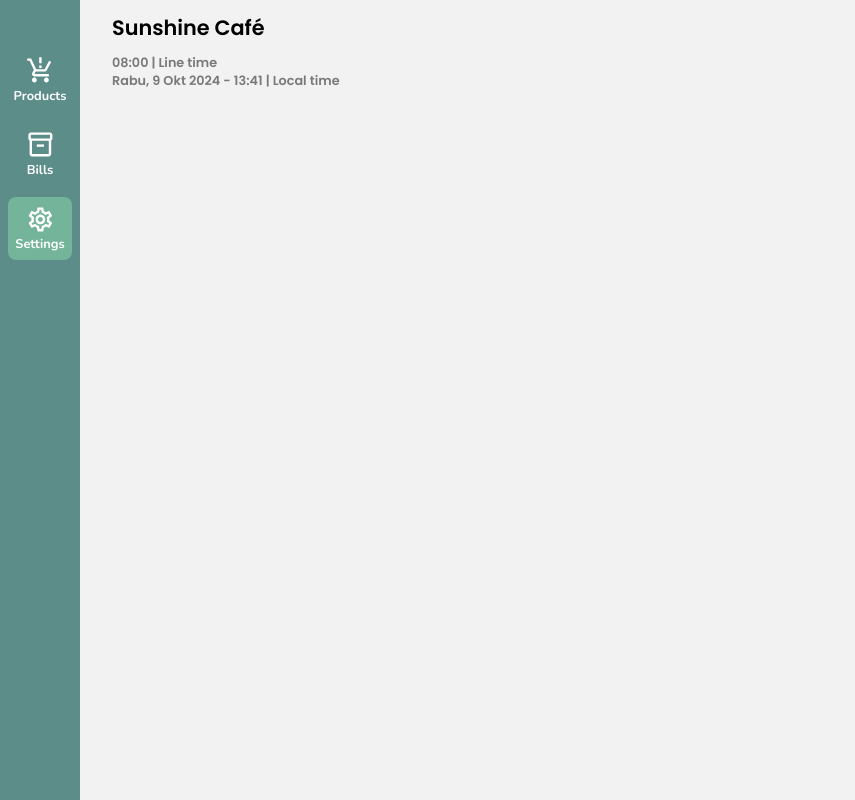
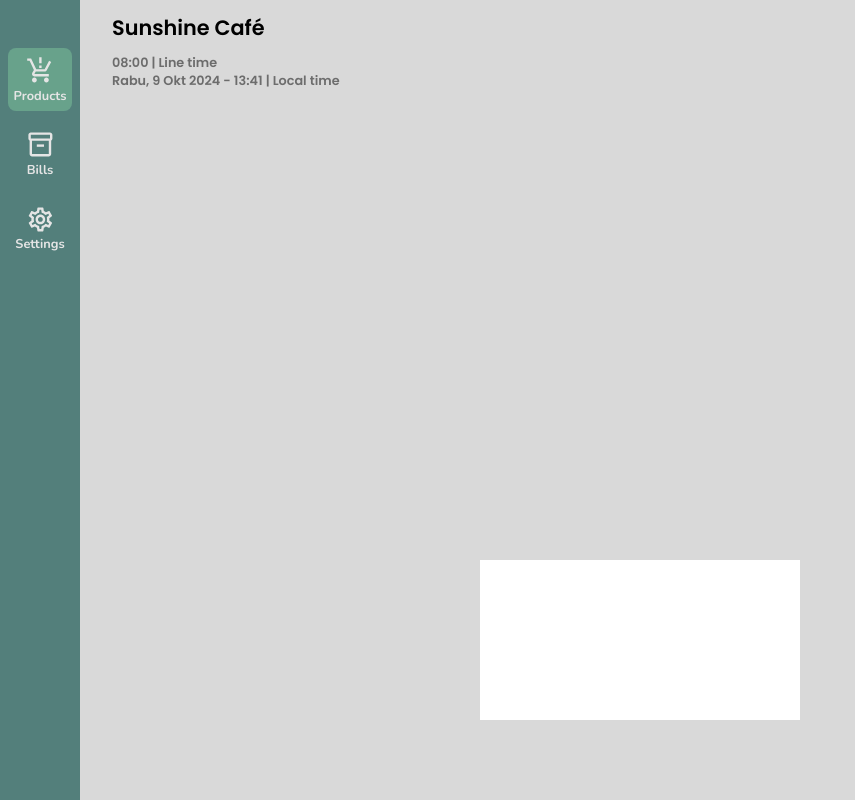
Before and after one commit to ferii007/poinket, a React (Create React App) app: page / in a window 1280 px wide. Both pictures are taken after a click on the item "Settings". Shown: the whole page, without its empty margins (0-855 px from the left). Built offline with nearby package versions, Linux system fonts and the light colour scheme.

Commit message:
prepare settings modal and add framer motion package

```diff
--- a/package.json
+++ b/package.json
@@ -11,6 +11,7 @@
     "@testing-library/react": "^13.4.0",
     "@testing-library/user-event": "^13.5.0",
     "axios": "^1.7.7",
+    "framer-motion": "^11.11.8",
     "moment": "^2.30.1",
     "moment-timezone": "^0.5.46",
     "react": "^18.3.1",
--- a/src/app/components/layout_components/SidebarMenu.jsx
+++ b/src/app/components/layout_components/SidebarMenu.jsx
@@ -8,9 +8,13 @@ import ProductionQuantityLimitsOutlinedIcon from '@mui/icons-material/Production
 import Inventory2OutlinedIcon from '@mui/icons-material/Inventory2Outlined';
 
 import { useState } from "react";
+import SettingsModal from "../modals/SettingsModal";
 
 const SidebarMenu = () => {
     const [activeMenu, setActiveMenu] = useState('products');
+    const [isSettingsModalVisible, setIsSettingsModalisVisible] = useState(false);
+
+    const toggleModal = () => setIsSettingsModalisVisible(!isSettingsModalVisible);
 
     const menu = [
         {
@@ -35,6 +39,12 @@ const SidebarMenu = () => {
             return;
         }
 
+        if (currentActive === 'settings') {
+            toggleModal();
+
+            return;
+        }
+
         setActiveMenu(currentActive);
     }
 
@@ -55,6 +65,10 @@ const SidebarMenu = () => {
                     ))}
                 </SidebarMenuList>
             </SidebarMenuContainer>
+
+            <SettingsModal
+                isVisible={isSettingsModalVisible} onClose={toggleModal}
+            />
         </>
     )
 }
--- /dev/null
+++ b/src/app/components/modals/SettingsModal.jsx
@@ -0,0 +1,48 @@
+import ReactDOM from 'react-dom';
+import { AnimatePresence, motion } from 'framer-motion';
+
+import {
+    SettingsModalBackdrop,
+    SettingsModalContainer
+} from './../../styled_components/modals_styled/SettingsModalStyled'
+
+const SettingsModal = ({ isVisible, onClose }) => {
+    const modalVariants = {
+        initial: { opacity: 0, y: -50 },
+        animate: {
+            opacity: 1,
+            y: 0,
+            transition: { ease: "easeOut", duration: 0.15 },
+        },
+        exit: {
+            opacity: 0,
+            y: -50,
+            transition: { ease: "easeIn", duration: 0.15 },
+        },
+    };
+
+    return ReactDOM.createPortal(
+        <>
+                <AnimatePresence>
+                    {isVisible && (
+                    <SettingsModalBackdrop>
+                        <motion.div
+                            variants={modalVariants}
+                            initial="initial"
+                            animate="animate"
+                            exit="exit"
+                            onClick={onClose}
+                        >
+                            <SettingsModalContainer>
+
+                            </SettingsModalContainer>
+                        </motion.div>
+                    </SettingsModalBackdrop>
+                    )}
+                </AnimatePresence>
+        </>,
+        document.body
+    );
+}
+
+export default SettingsModal
--- /dev/null
+++ b/src/app/styled_components/modals_styled/SettingsModalStyled.js
@@ -0,0 +1,48 @@
+import styled from 'styled-components';
+
+const mobileResolutionPotrait = `480px`;
+const mobileResolutionLandscape = `959px`;
+const tabletResolutionMin = `765px`;
+const tabletResolutionMax = `1024px`;
+
+
+
+const SettingsModalBackdrop = styled.div`
+    position: fixed;
+    background-color: rgba(0, 0, 0, 0.1);
+    z-index: 999;
+    width: 100vw;
+    height: 100vh;
+`;
+
+const SettingsModalContainer = styled.div`
+    display: flex;
+    justify-content: center;
+    align-items: center;
+    background-color: white;
+    position: absolute;
+    top: 50%;
+    left: 50%;
+    transform: translate(-50%, 100%);
+    padding: 5rem 10rem;
+
+    /* Mobile Potrait (max-width: ${mobileResolutionPotrait}) */
+    @media only screen and (max-width: ${mobileResolutionPotrait}) and (orientation: portrait) {
+
+    }
+
+    /* Mobile Landscape (max-width: ${mobileResolutionLandscape}) */
+    @media only screen and (max-width: ${mobileResolutionLandscape}) and (orientation: landscape) {
+        transform: translate(-50%, 50%);
+    }
+
+    /* Tablet Potrait */
+    @media only screen and (min-width: ${tabletResolutionMin}) and (max-width: ${tabletResolutionMax}) and (orientation: portrait) {
+
+    }
+`;
+
+export {
+    SettingsModalBackdrop,
+    SettingsModalContainer,
+}
--- a/src/index.css
+++ b/src/index.css
@@ -33,6 +33,7 @@ body {
     text-rendering: optimizeSpeed; /* Improve rendering speed */
     background-color: var(--third-color);
     font-family: var(--font-poppins);
+    position: relative;
 }
 
 /* Headings */
```
Also changed, not shown: 1 other file (tests, documents, lock files or other folders).
